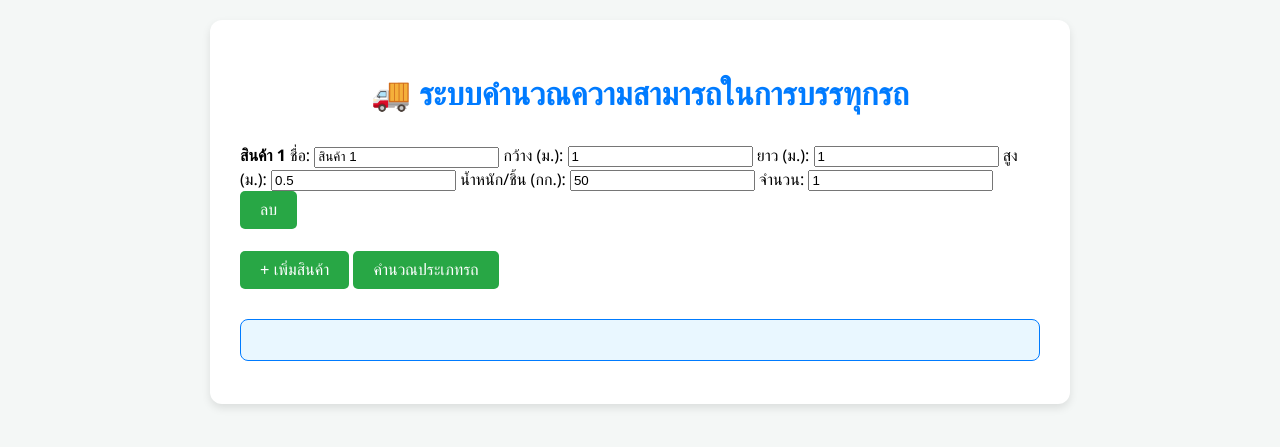
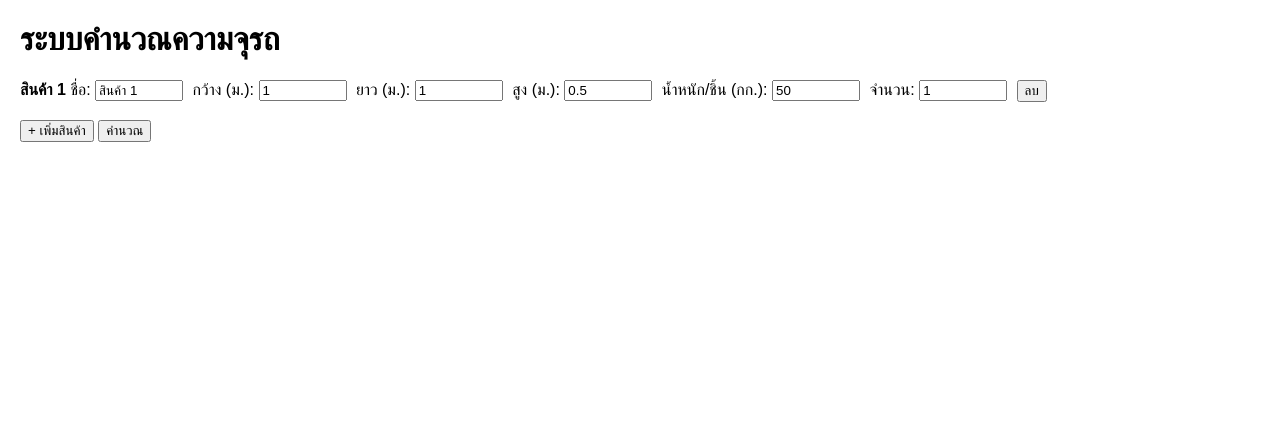
Before and after one commit to ArnonPoj/truck-capacity-vercel, a Flask app: page / in a window 1280 px wide. Shown: the top 447 px of the page. Run offline with Flask 3, Linux system fonts and the light colour scheme.

Commit message:
Update index.html

```diff
--- a/templates/index.html
+++ b/templates/index.html
@@ -2,34 +2,24 @@
 <html lang="th">
 <head>
 <meta charset="UTF-8">
-<meta name="viewport" content="width=device-width, initial-scale=1.0">
+<meta name="viewport" content="width=device-width, initial-scale=1">
 <title>Truck Capacity Calculator</title>
 <style>
-body { font-family: 'Segoe UI', Tahoma, Geneva, Verdana, sans-serif; margin: 20px; background-color: #f4f7f6; }
-.container { max-width: 800px; margin: auto; background: #ffffff; padding: 30px; border-radius: 12px; box-shadow: 0 4px 8px rgba(0,0,0,0.1); }
-h1 { color: #007bff; text-align: center; margin-bottom: 30px; }
-.input-group { margin-bottom: 15px; display: grid; grid-template-columns: repeat(6, 1fr); gap: 10px; align-items: center; }
-.input-group input { grid-column: span 1; padding: 8px; border: 1px solid #ccc; border-radius: 4px; }
-button { padding: 10px 20px; background-color: #28a745; color: white; border: none; border-radius: 5px; cursor: pointer; font-size: 16px; transition: background-color 0.3s; }
-button:hover { background-color: #218838; }
-#result { margin-top: 30px; padding: 20px; border: 1px solid #007bff; border-radius: 8px; background-color: #e9f7ff; }
-.loading { text-align: center; color: #ffc107; font-weight: bold; }
-.error { color: #dc3545; font-weight: bold; }
+body { font-family: Arial; margin:20px; }
+.item-row input { width: 80px; margin-right:5px; }
 </style>
 </head>
 <body>
-<div class="container">
-<h1>🚚 ระบบคำนวณความสามารถในการบรรทุกรถ</h1>
+<h1>ระบบคำนวณความจุรถ</h1>
 
 <div id="product-list">
-<!-- rows added by JS -->
+<!-- JS จะเพิ่ม row ที่นี่ -->
 </div>
 
 <button id="add">+ เพิ่มสินค้า</button>
-<button id="compute">คำนวณประเภทรถ</button>
+<button id="compute">คำนวณ</button>
 
 <pre id="result"></pre>
-</div>
 
 <script src="/static/main.js"></script>
 </body>
```
